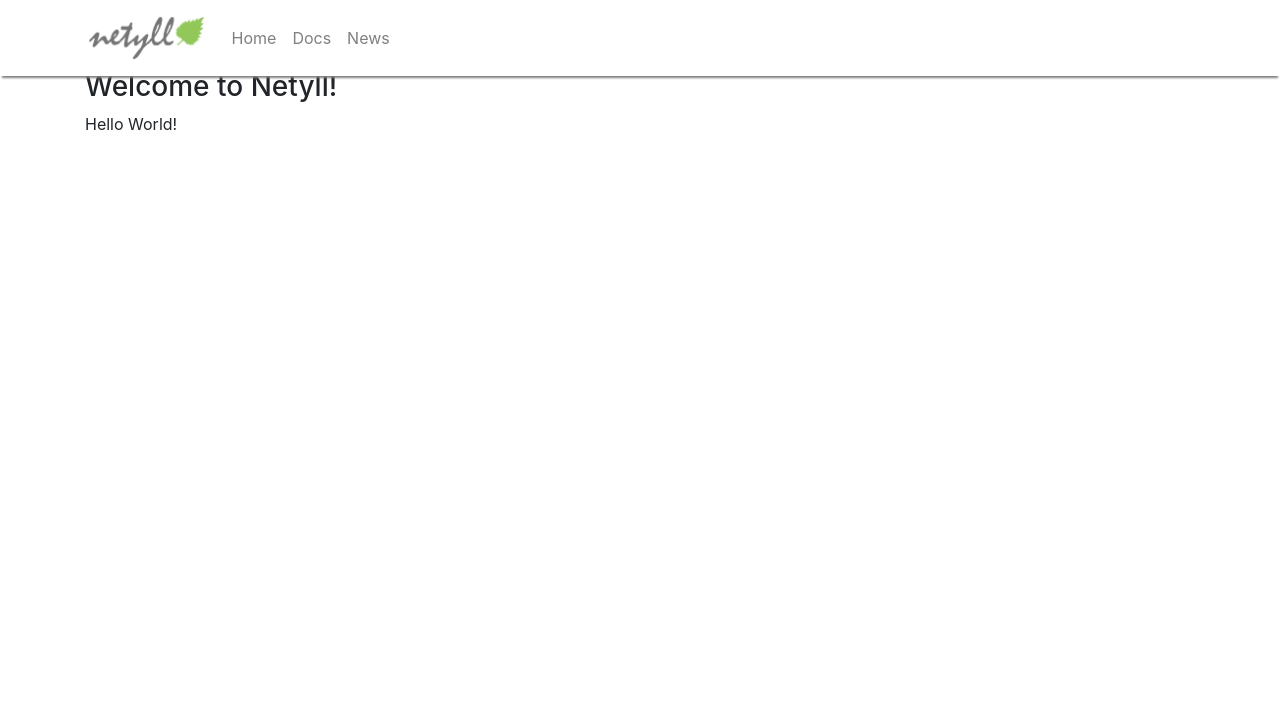
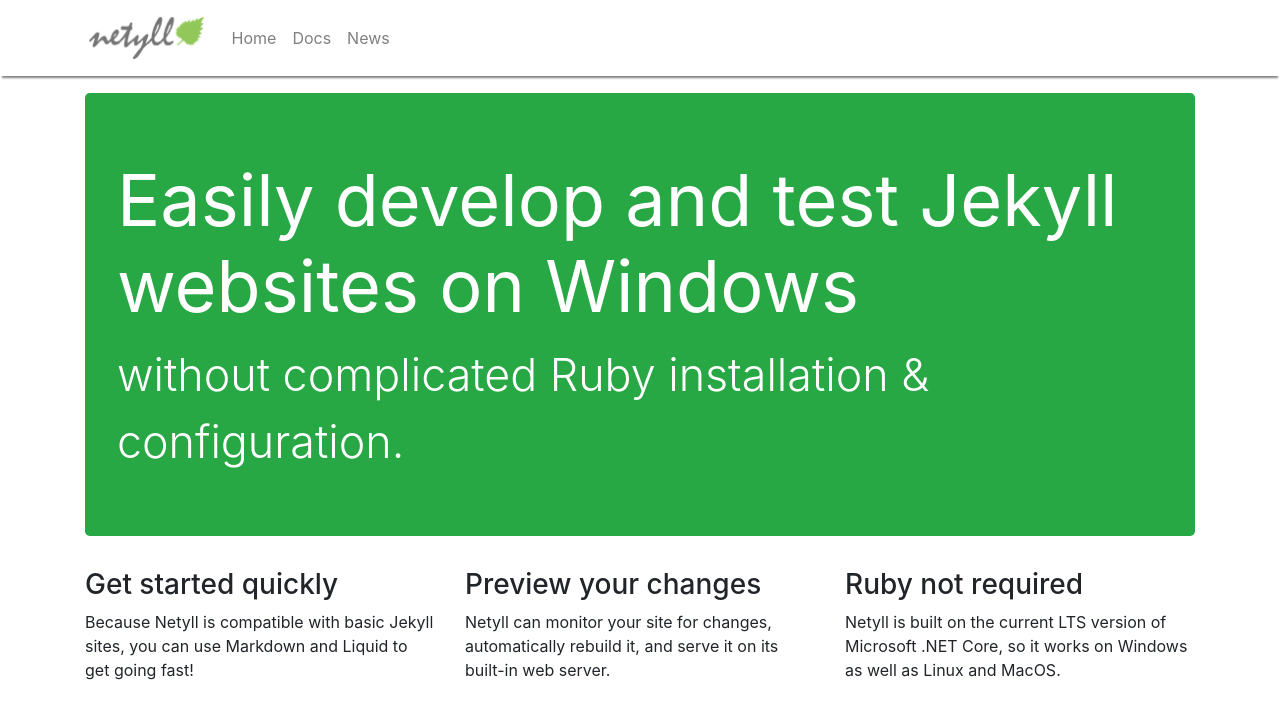
Before and after one commit to timschreiber/netyll, a Jekyll site: the page built from docs/index.md, in a window 1280 px wide. Shown: the top 719 px of the page. Built offline with Jekyll 4.4.1, drawn with Linux system fonts in a browser that asks for light colours.

Commit message:
site updated

```diff
--- a/docs/css/layout.css
+++ b/docs/css/layout.css
@@ -1,5 +1,5 @@
 body {
-  margin-top: 70px;
+  margin-top: 93px;
 }
 nav {
   box-shadow: 0 4px 2px -2px gray;
--- a/docs/index.md
+++ b/docs/index.md
@@ -2,5 +2,21 @@
 layout : layout
 title : "Netyll"
 ---
-<h3>Welcome to Netyll!</h3>
-<p>Hello World!</p>
+<div class="jumbotron bg-success">
+	<h1 class="display-3 text-white" style="font-weight:400;">Easily develop and test Jekyll websites on Windows</h1>
+	<div class="display-4 text-white"><small style="font-weight:300;">without complicated Ruby installation &amp; configuration.</small></div>
+</div>
+<div class="row">
+	<div class="col-12 col-lg-4">
+		<h3>Get started quickly</h3>
+		<p>Because Netyll is compatible with basic Jekyll sites, you can use Markdown and Liquid to get going fast!</p>
+	</div>
+	<div class="col-12 col-lg-4">
+		<h3>Preview your changes</h3>
+		<p>Netyll can monitor your site for changes, automatically rebuild it, and serve it on its built-in web server.</p>
+	</div>
+	<div class="col-12 col-lg-4">
+		<h3>Ruby not required</h3>
+		<p>Netyll is built on the current LTS version of Microsoft .NET Core, so it works on Windows as well as Linux and MacOS.</p>
+	</div>
+</div>
--- a/src/Netyll/Properties/launchSettings.json
+++ b/src/Netyll/Properties/launchSettings.json
@@ -2,7 +2,7 @@
   "profiles": {
     "Netyll": {
       "commandName": "Project",
-      "commandLineArgs": "new --source-path C:\\Users\\timsc\\source\\repos\\netyll\\docs"
+      "commandLineArgs": "serve --source-path C:\\Users\\timsc\\source\\repos\\netyll\\docs"
     }
   }
 }
```
